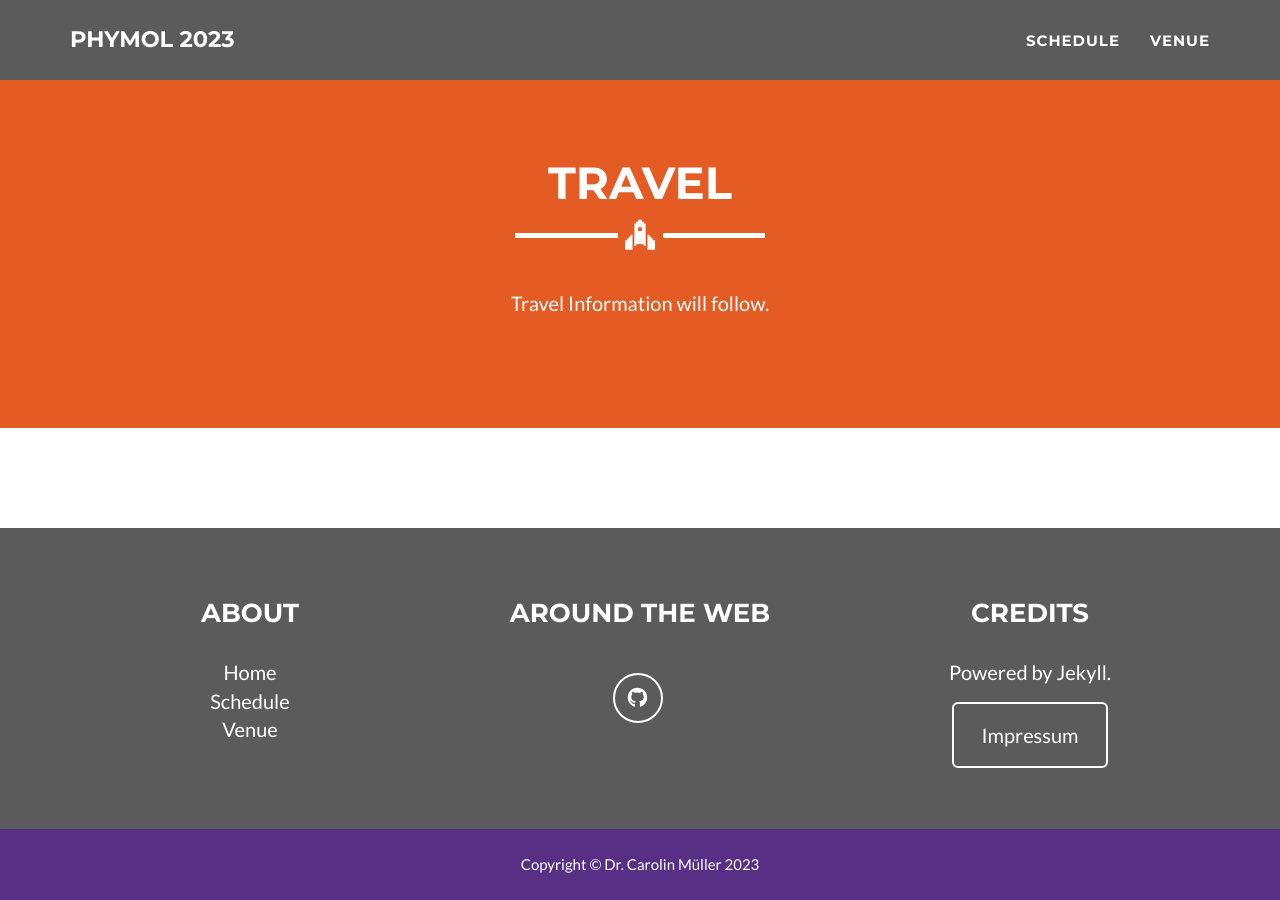
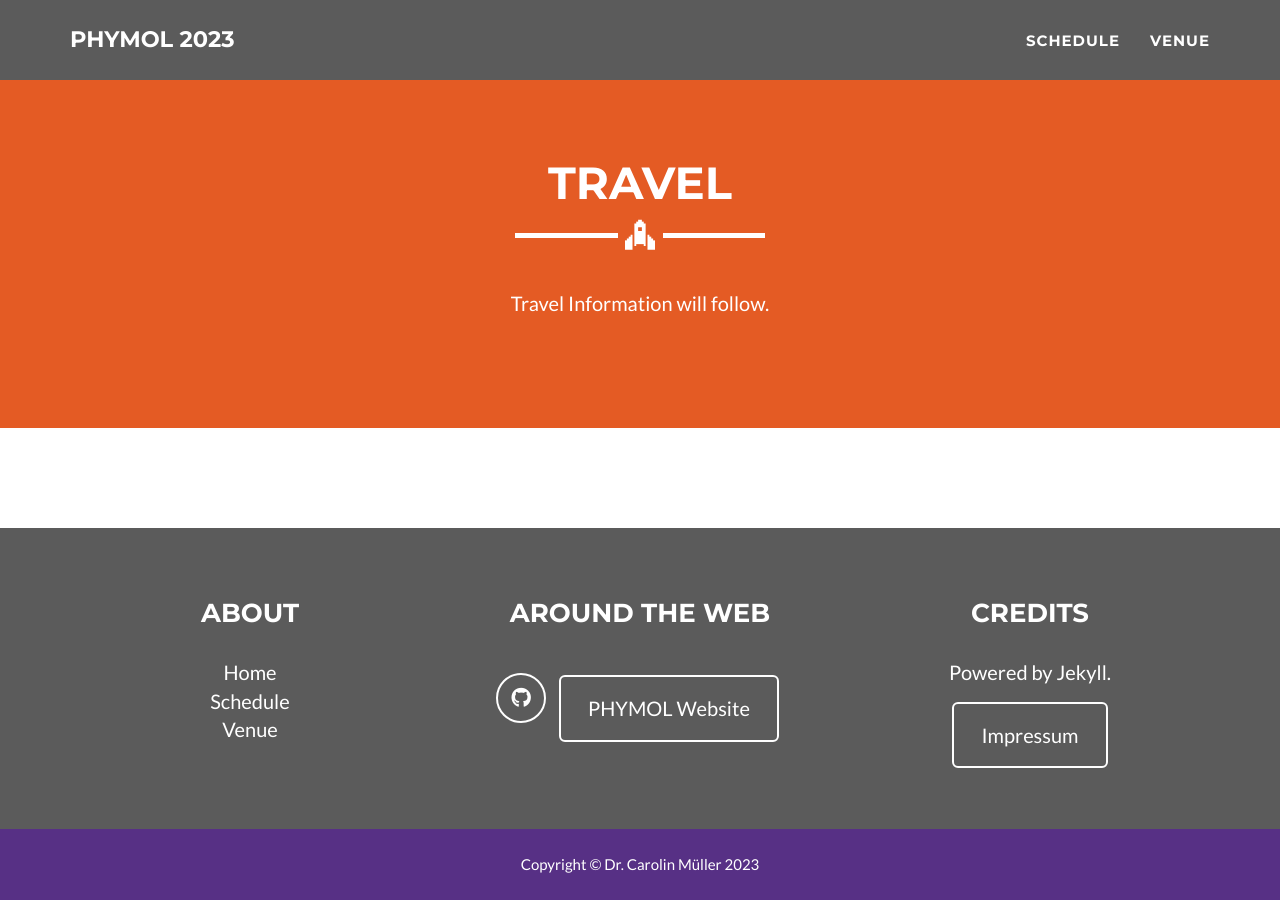
Before and after one commit to phymol/phymol.github.io, a Jekyll site: the page built from venue.html, in a window 1280 px wide and 900 px high, scrolled down 867 px. Built offline with Jekyll 4.4.1, drawn with Linux system fonts in a browser that asks for light colours.

Commit message:
Update footer.html

```diff
--- a/_includes/footer.html
+++ b/_includes/footer.html
@@ -20,6 +20,7 @@
                   class="fa-brands fa-fw fa-{{ network.title }}"></i></a>
             </li>
             {% endfor %}
+            <li><a href="http://phymol.eu/" class="btn btn-lg btn-outline">PHYMOL Website</a></li>
           </ul>
         </div>
         <div class="footer-col col-md-4">
```
